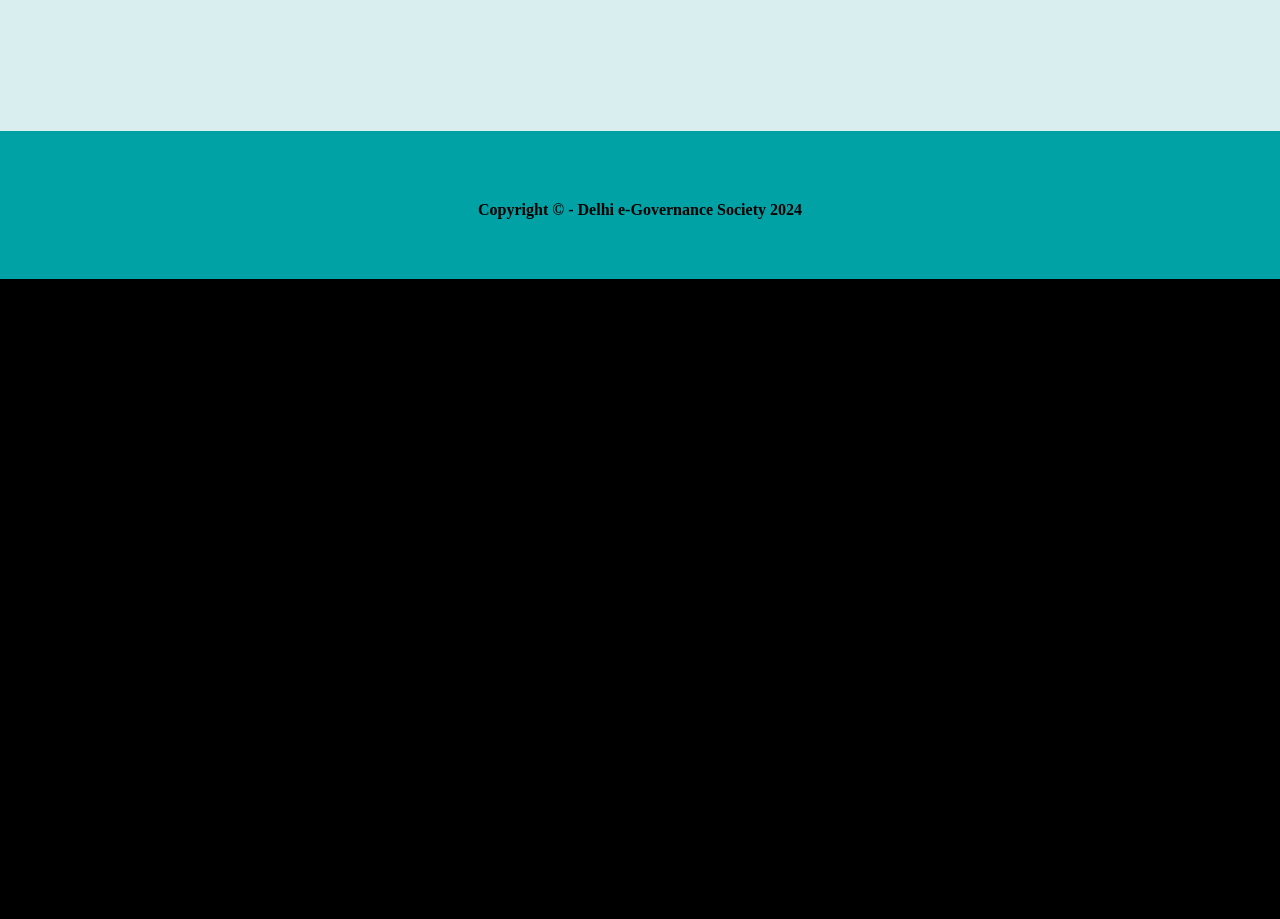
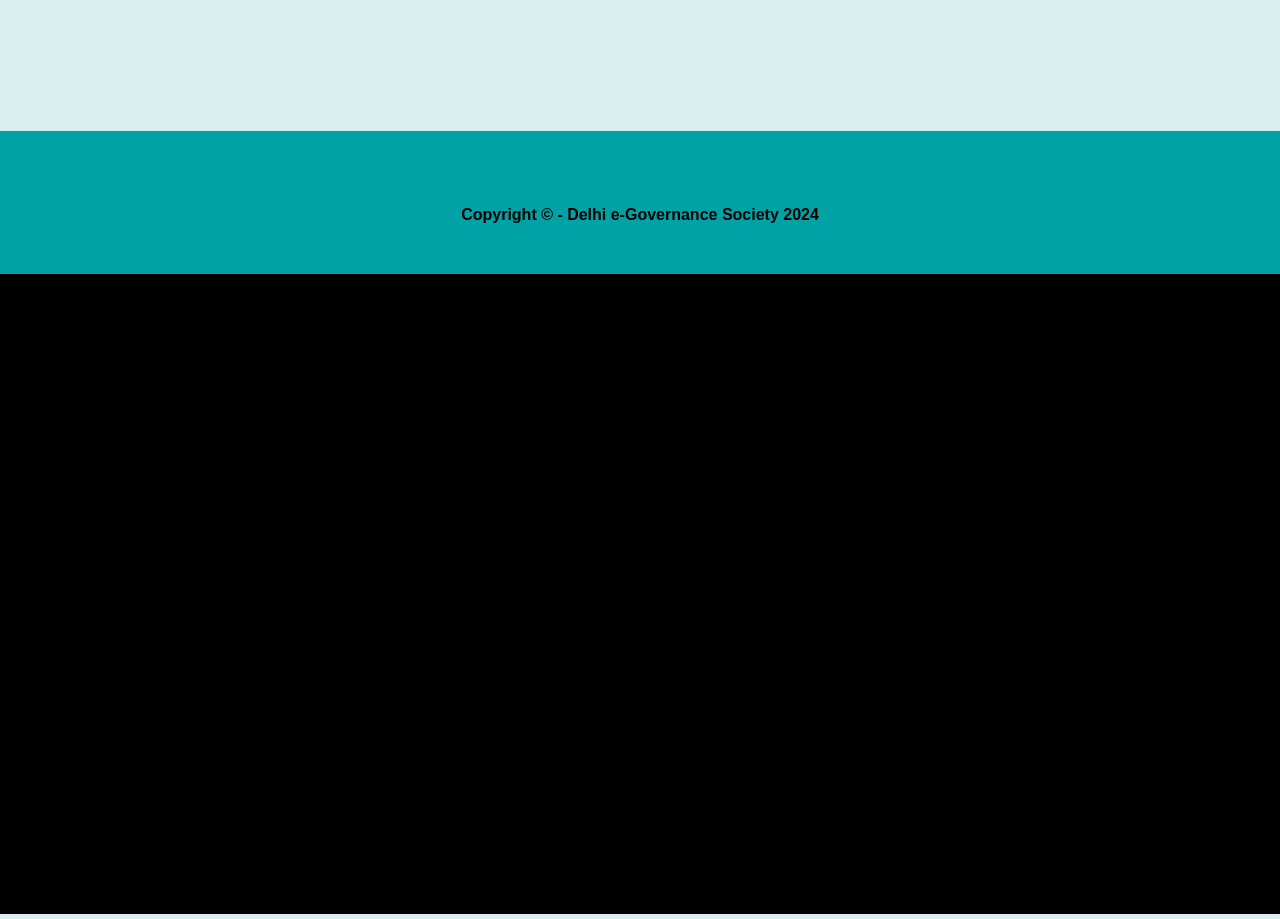
Before and after one commit to dtcEpassgov/viewEPass-passno-7502022396654-, a plain HTML site: page pass.html in a window 1280 px wide. Shown: the part 820-1739 px from the top of the page. Drawn offline with Linux system fonts and the light colour scheme; a script that the page names is missing.

Commit message:
Add files via upload

```diff
--- a/idea.css
+++ b/idea.css
@@ -256,11 +256,12 @@ b{
 
 .footer{
     background-color: #01a2a6;
-    padding-top: 70px;
-    padding-bottom: 40px;
+    padding-top: 75px;
+    padding-bottom: 30px;
     display: flex;
     justify-content: center;
     font-size: 2vh;
+    font-family:Arial, Helvetica, sans-serif;
 
 }
 
```
